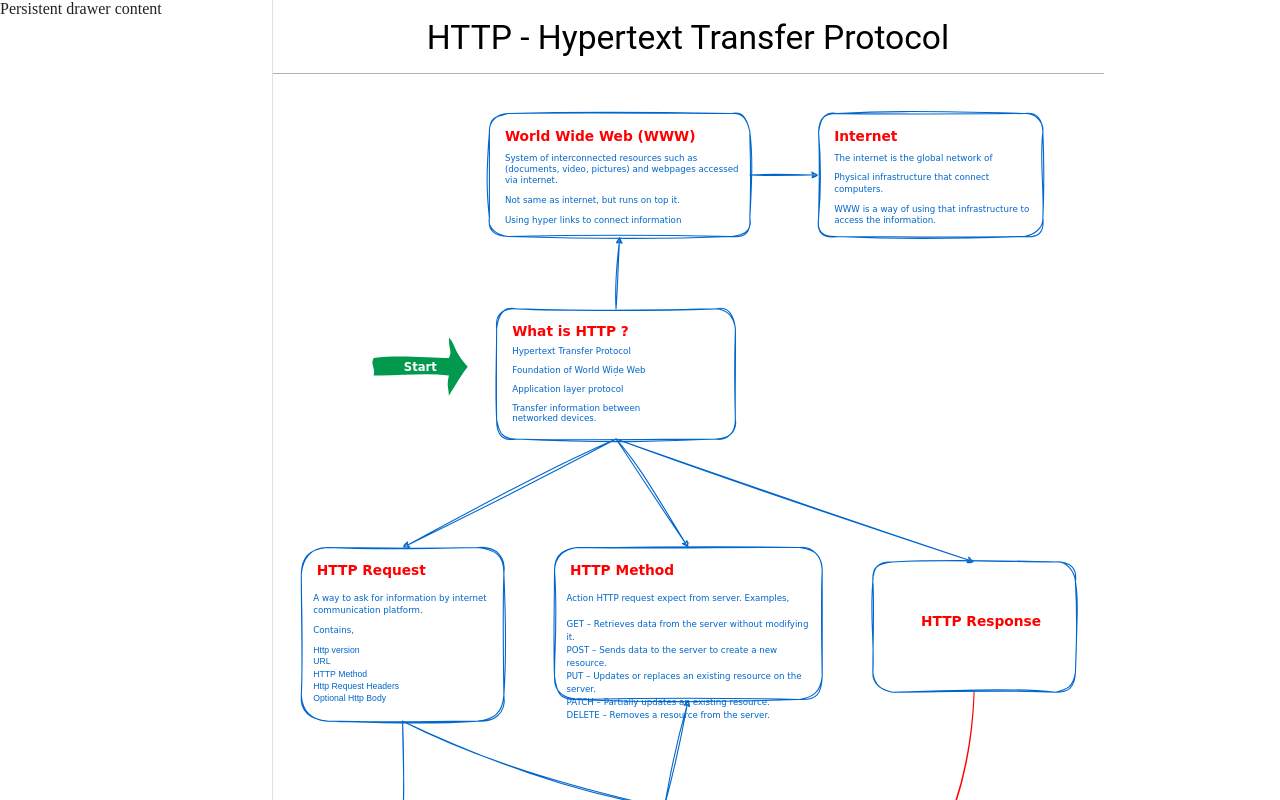
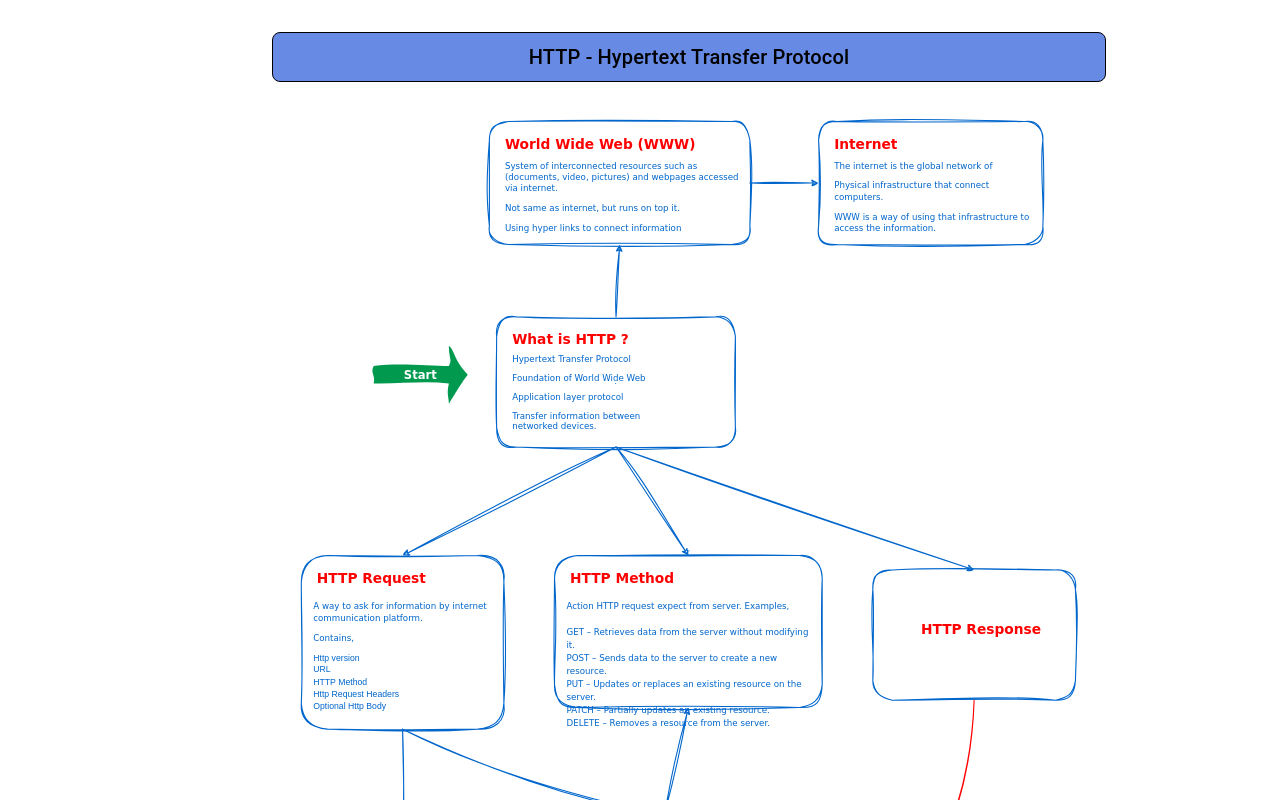
Before and after one commit to nvnkmrm/nvnkmrm.github.io, a React (Vite) app: page / in a window 1280 px wide. Shown: the top 800 px of the page. Built offline with nearby package versions, Linux system fonts and the light colour scheme.

Commit message:
[Iteration 1] Fix UI

```diff
--- a/src/App.tsx
+++ b/src/App.tsx
@@ -1,4 +1,4 @@
-import { Box, Drawer } from "@mui/material";
+import { Box } from "@mui/material";
 import { createTheme, ThemeProvider } from "@mui/material/styles";
 import HttpProtocol from "./components/HttpProtocol";
 import { useScreenContext } from "./hooks";
@@ -47,14 +47,7 @@ export default function App() {
 
   return (
     <ThemeProvider theme={theme}>
-      <Drawer variant="persistent" open={isDesktop} anchor="left">
-        <Box width={navBarWidth}>Persistent drawer content</Box>
-      </Drawer>
-      <Box
-        flexGrow={1}
-        marginLeft={navBarWidth}
-        marginTop={LAYOUT_CONFIG.spacing.top}
-      >
+      <Box flexGrow={1} marginLeft={navBarWidth} marginTop={"2rem"}>
         <HttpProtocol />
       </Box>
     </ThemeProvider>
--- a/src/components/HttpProtocol/index.tsx
+++ b/src/components/HttpProtocol/index.tsx
@@ -1,11 +1,10 @@
-import { Stack, Typography, useTheme, Divider } from "@mui/material";
+import { Stack, Typography, useTheme, Divider, Box } from "@mui/material";
 import { useMemo } from "react";
 import HttpProtocolSvg from "../../assets/ssl/http_protocol.svg";
 import { useScreenContext } from "../../hooks";
 import * as React from "react";
 
 const HttpProtocol: React.FC = () => {
-  const theme = useTheme();
   const { isMobile, isTablet } = useScreenContext();
 
   const { contentWidth, contentAlignment } = useMemo(() => {
@@ -16,21 +15,28 @@ const HttpProtocol: React.FC = () => {
 
   return (
     <Stack alignItems={contentAlignment} spacing={1.5}>
-      <Typography
-        variant="h5"
-        sx={{ width: contentWidth, textAlign: "center" }}
+      <Box
+        sx={{
+          flexGrow: 1,
+          width: contentWidth,
+          height: "3rem",
+          border: "1px solid",
+          borderRadius: "0.5rem",
+          bgcolor: "#678be5",
+          justifyContent: "center",
+          alignItems: "center",
+          display: "flex",
+        }}
       >
-        HTTP - Hypertext Transfer Protocol
-      </Typography>
-      <Divider
-        sx={{
-          width: contentWidth,
-          height: "0.056rem",
-          background: theme.palette.primary.dark,
-          border: "none",
-          marginTop: "3rem",
-        }}
-      />
+        <Typography
+          variant="h6"
+          fontSize={20}
+          sx={{ width: contentWidth, textAlign: "center" }}
+        >
+          HTTP - Hypertext Transfer Protocol
+        </Typography>
+      </Box>
+
       <img
         src={HttpProtocolSvg}
         style={{ marginTop: "0.2rem", width: contentWidth, height: "100%" }}
```
